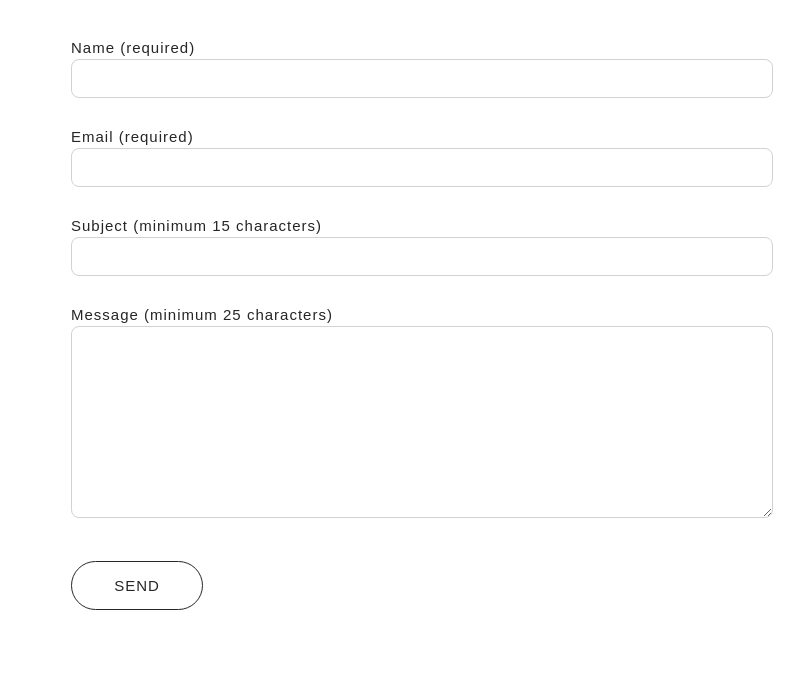
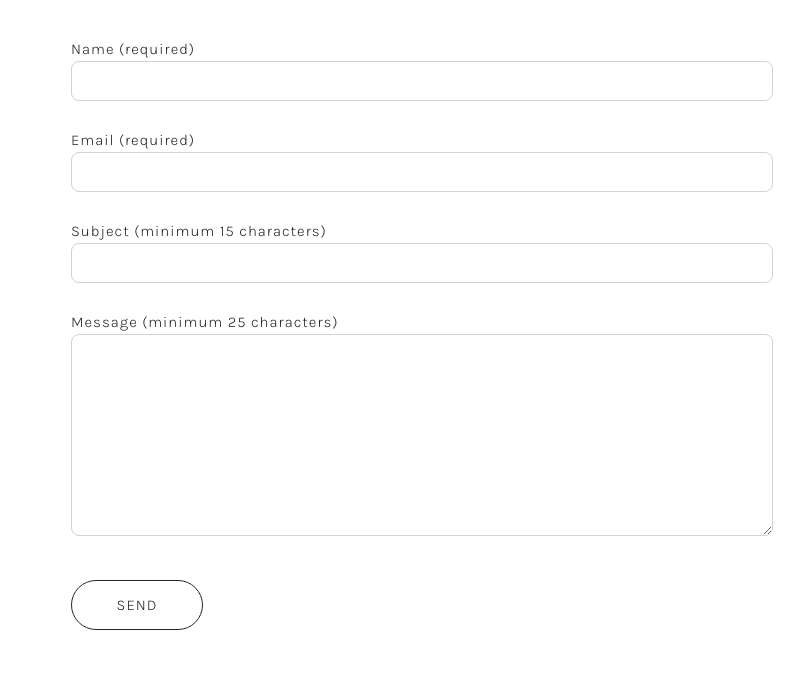
Before and after one commit to Noroff-FEU-Assignments/project-exam-1-GeniePrinie, a plain HTML site: page html/contact.html in a window 1280 px wide. Shown: the part 111-801 px from the top of the page, without its empty margins (229-1033 px from the left). Drawn offline with Linux system fonts and the light colour scheme.

Commit message:
fixed <link> google fonts

```diff
--- a/html/contact.html
+++ b/html/contact.html
@@ -11,7 +11,12 @@
 
     <title>LO. | Contact</title>
 
-    <link rel="stylesheet" href="//fonts.googleapis.com/css2" />
+    <link rel="preconnect" href="https://fonts.googleapis.com" />
+    <link rel="preconnect" href="https://fonts.gstatic.com" crossorigin />
+    <link
+      href="https://fonts.googleapis.com/css2?family=Karla:wght@300&family=Libre+Baskerville&display=swap"
+      rel="stylesheet"
+    />
 
     <script
       src="https://kit.fontawesome.com/2a0a00e374.js"
```
Also changed, not shown: html/about.html (+6 -1 lines), html/recipes.html (+6 -1 lines), index.html (+6 -1 lines).
